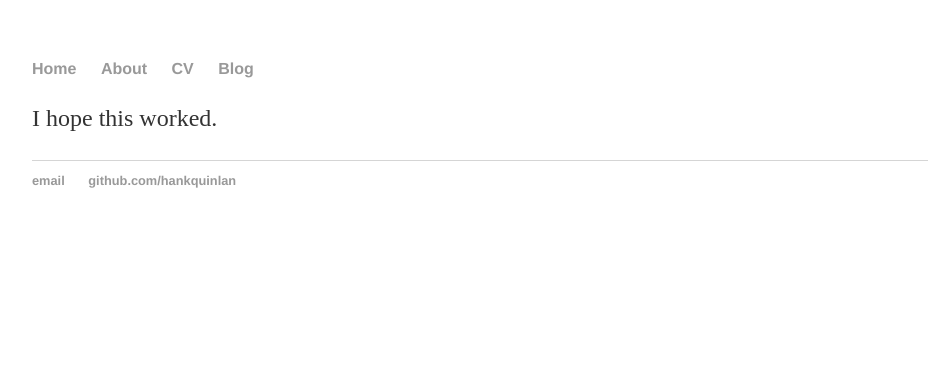
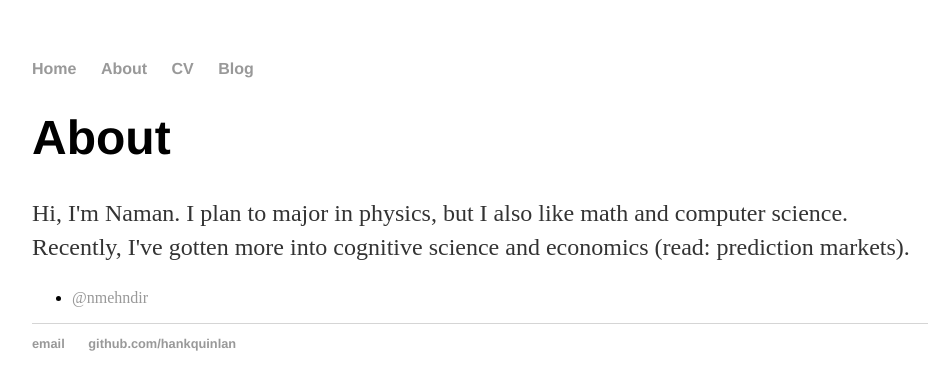
Before and after one commit to nmehndir/nmehndir.github.io, a Jekyll site: the page built from about/index.html, in a window 1280 px wide. Shown: the top 390 px of the page, without its empty margins (160-1099 px from the left). Built offline with Jekyll 4.4.1, drawn with Linux system fonts in a browser that asks for light colours.

Commit message:
Update index.html

```diff
--- a/about/index.html
+++ b/about/index.html
@@ -2,7 +2,13 @@
 layout: default
 title: nmehndir's about page
 ---
-<div class="blurb">
-  <p> I hope this worked. </p>
+<div class="about">
+			<h1>About</h1>
+			<p>Hi, I'm Naman. I plan to major in physics, but I also like math and computer science. Recently, I've gotten more into cognitive science and economics (read: prediction markets).</p>
 
-</div><!-- /.blurb -->
+			<ul class="contacts">
+				<li><a href="#">@nmehndir</a></li>
+		<!--		<li><a href="#">Your Departmental Webpage</a></li> -->
+	<!--			<li><a href="#">Another site you want to link to</a></li> -->
+				</ul>
+		</div>
```
